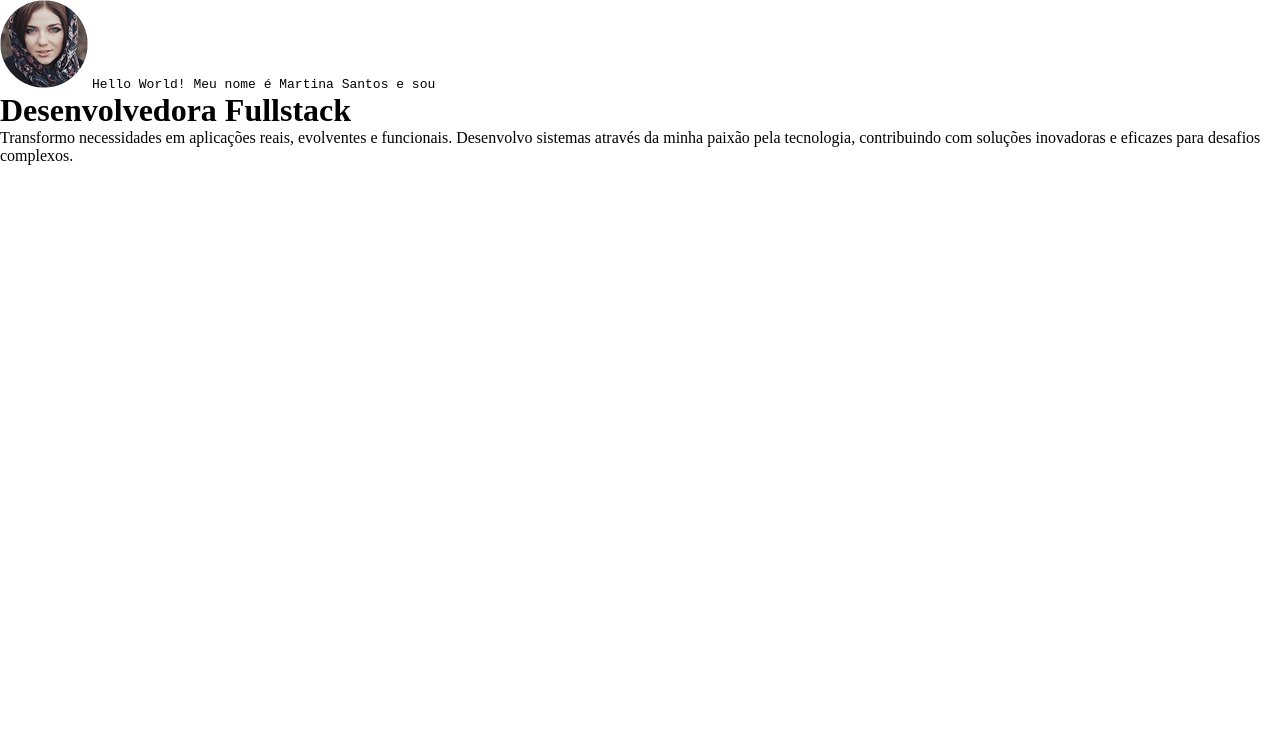
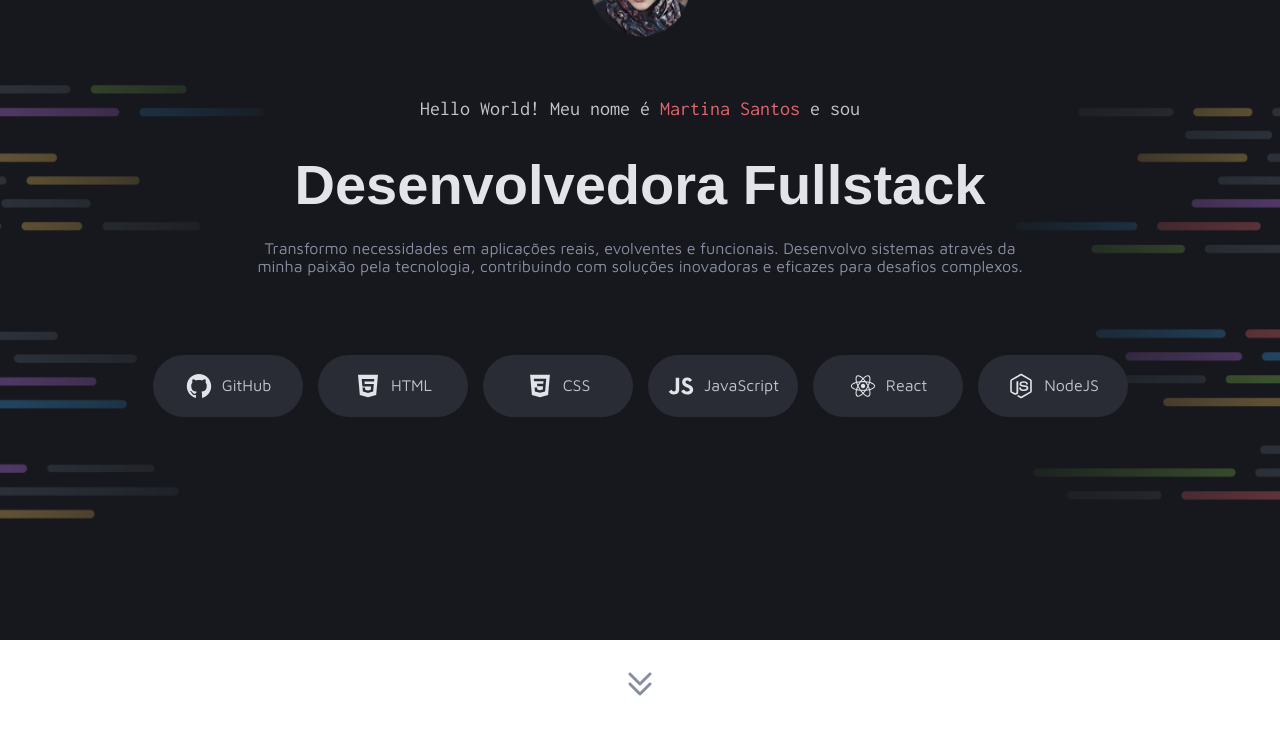
Before and after one commit to Gmorais596/Portifolio, a plain HTML site: page index.html in a window 1280 px wide. Drawn offline with Linux system fonts and the light colour scheme; files that its build step writes are made by us from their sources; files whose address does not match are found by name.

Commit message:
finalizando header

```diff
--- a/index.html
+++ b/index.html
@@ -6,15 +6,45 @@
     <meta charset="UTF-8">
     <meta name="viewport" content="width=device-width, initial-scale=1.0">
     <title>Gustavo-Portifolio</title>
-    <link rel="stylesheet" href="style/index.css">
+    <link rel="stylesheet" href="styles/index.css">
     <link href="https://fonts.googleapis.com/css2?family=Asap:wght@400;700&family=Inconsolata:wght@400;700&family=Maven+Pro:wght@400;700&display=swap" rel="stylesheet">
 </head>
 <body>
     <header>
-        <img src="assets/Image.png" alt="Foto de perfil">
-        <code>Hello World! Meu nome é Martina Santos e sou</code>
-        <h1>Desenvolvedora Fullstack</h1>
-        <p>Transformo necessidades em aplicações reais, evolventes e funcionais. Desenvolvo sistemas através da minha paixão pela tecnologia, contribuindo com soluções inovadoras e eficazes para desafios complexos.</p>
+        <div id="about">
+            <img src="assets/Image.png" alt="Foto de perfil">
+            <p class="coder gray-500">Hello World! Meu nome é <span>Martina Santos</span> e sou</p>
+            <h1 class="gray-600">Desenvolvedora Fullstack</h1>
+            <p class="text-sm gray-400" id="segundo-p">Transformo necessidades em aplicações reais, evolventes e funcionais. Desenvolvo sistemas através da <br>minha paixão pela tecnologia, contribuindo com soluções inovadoras e eficazes para desafios complexos.</p>
+            <div class="tech-container">
+                <div class="tech-box">
+                    <img src="assets/GitHub.svg" alt="GitHub Icon">
+                    <span class="cor">GitHub</span>
+                </div>
+                <div class="tech-box">
+                    <img src="assets/HTML.svg" alt="HTML icon">
+                    <span class="cor">HTML</span>
+                </div>
+                <div class="tech-box">
+                    <img src="assets/CSS.svg" alt="CSS Icon">
+                    <span class="cor">CSS</span>
+                </div>
+                <div class="tech-box">
+                    <img src="assets/JavaScript.svg" alt="JS Icon">
+                    <span class="cor">JavaScript</span>
+                </div>
+                <div class="tech-box">
+                    <img src="assets/React.svg" alt="React Icon">
+                    <span class="cor">React</span>
+                </div>
+                <div class="tech-box">
+                    <img src="assets/Node.js.svg" alt="Node.JS Icon">
+                    <span class="cor">NodeJS</span>
+                </div>
+            </div>
+            <img src="assets/CaretDoubleDown.png" alt="seta para baixo">
+        </div>
+
     </header>
 </body>
 </html>
--- a/styles/global.css
+++ b/styles/global.css
@@ -24,10 +24,30 @@
     --title-md-asap: bold 24px/120% var(--font-asap);
     --title-sm-asap: bold 16px/120% var(--font-asap);
     /*Fonte Inconsolada*/
-    --font-inconsolada: "Poppins", sans-serif;
-    --sutitle: 20px/120% var(--font-inconsolada);
+    --font-inconsolada: "Inconsolata", monospace;
+    --subtitle: 20px/120% var(--font-inconsolada);
     /*Fonte Maven Pro*/
-    --font-maven: "Poppins", sans-serif;
+    --font-maven: "Maven Pro", sans-serif;
     --text-md-maven: 16px/140% var(--font-maven);
     --text-sm-maven: 14px/140% var(--font-maven);
 }
+
+.coder {
+    font-family: var(--font-inconsolada);
+}
+
+span {
+    color: var(--red);
+}
+
+.gray-500 {
+    color: var(--gray-500);
+}
+
+.gray-600 {
+    color: var(--gray-600);
+}
+
+.gray-400 {
+    color: var(--gray-400);
+}
--- /dev/null
+++ b/styles/header.css
@@ -0,0 +1,73 @@
+header {
+    background-image: url(/assets/Background_Intro.png);
+    background-size: cover;
+    background-position: center;
+    background-repeat: no-repeat;
+    height: 80vh;
+    display: flex;
+    align-items: center;
+    justify-content: center;
+    text-align: center;
+    padding: 100px;
+
+}
+
+#about {
+    position: relative;
+
+    img {
+        width: 100px;
+    }
+    p:nth-of-type(1) {
+        margin-top: 56px;
+        font: var(--subtitle);
+    }
+    h1 {
+        margin-top: 30px;
+        font-family: var(--font-asap);
+        font: var(--title-lg-asap);
+    }
+
+    p:nth-of-type(2) {
+        margin-top: 20px;
+    }
+}
+
+
+#segundo-p {
+    font-family: var(--font-maven);
+}
+
+.tech-container {
+    display: flex;
+    gap: 15px;
+    justify-content: center;
+    align-items: center;
+    margin-top: 80px;
+}
+
+.tech-box {
+    display: flex;
+    align-items: center;
+    justify-content: center;
+    gap: 8px;
+    width: 150px;
+    background-color: var(--gray-300);
+    padding: 16px 8px;
+    border-radius: 50px;
+}
+
+#about .tech-container .tech-box img {
+    width: 30px;
+}
+
+.cor {
+    font-family: var(--font-maven);
+    font: var(--text-md-maven);
+    color: var(--gray-500);
+}
+
+#about img:nth-last-child(1){
+    width: 32px;
+    margin-top: 250px
+}
--- a/styles/index.css
+++ b/styles/index.css
@@ -1 +1,2 @@
 @import url(global.css);
+@import url(header.css);
```
Also changed, not shown: assets/CaretDoubleDown.png (added).
